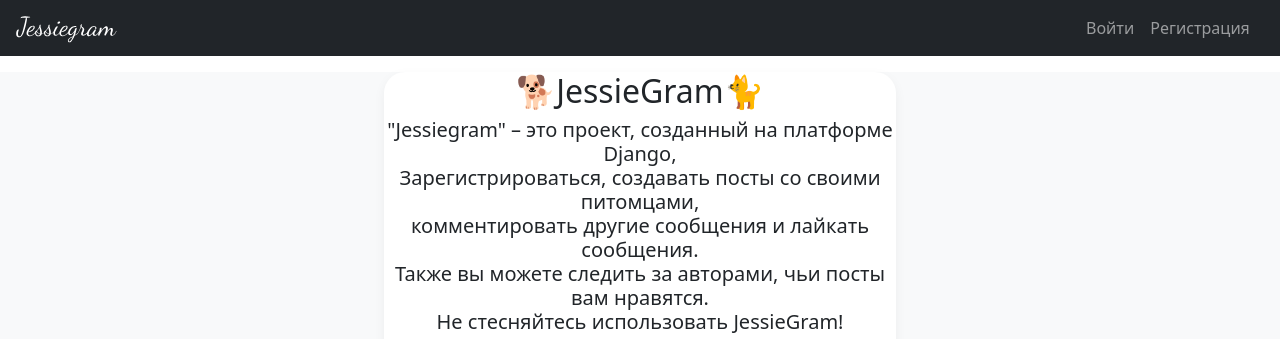
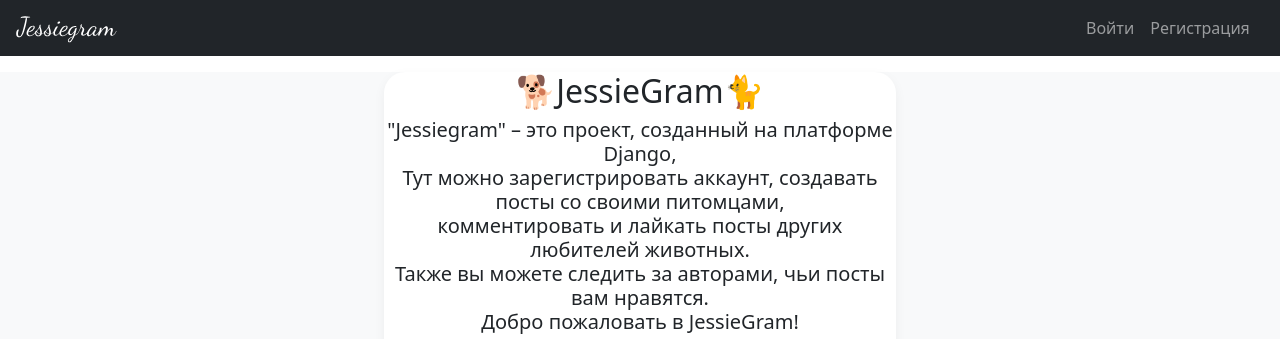
Before and after one commit to feel2code/jessiegram, a Django app: page /about/tech/ in a window 1280 px wide. Shown: the top 339 px of the page. Run offline with Django 3.2, Linux system fonts and the light colour scheme; some libraries are stand-ins or nearby versions.

Commit message:
description updates

```diff
--- a/jessiegram/templates/about/tech.html
+++ b/jessiegram/templates/about/tech.html
@@ -8,10 +8,10 @@
 
             <h5 align="center">
                 "Jessiegram" – это проект, созданный на платформе Django,<br>
-                Зарегистрироваться, создавать посты со своими питомцами,<br>
-                комментировать другие сообщения и лайкать сообщения.<br>
+                Тут можно зарегистрировать аккаунт, создавать посты со своими питомцами,<br>
+                комментировать и лайкать посты других любителей животных.<br>
                 Также вы можете следить за авторами, чьи посты вам нравятся.<br>
-                Не стесняйтесь использовать JessieGram!<br>
+                Добро пожаловать в JessieGram!<br>
             </h5>
 
             <p align="center">
```
Also changed, not shown: README.md.
